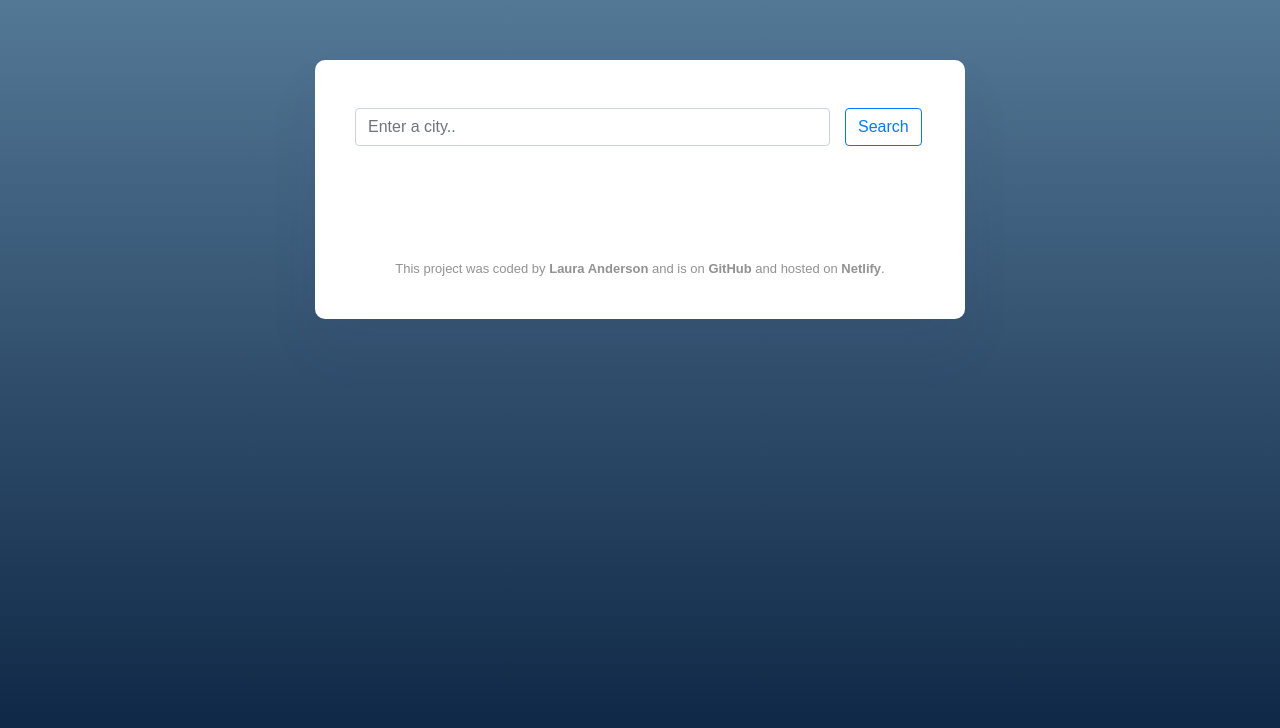
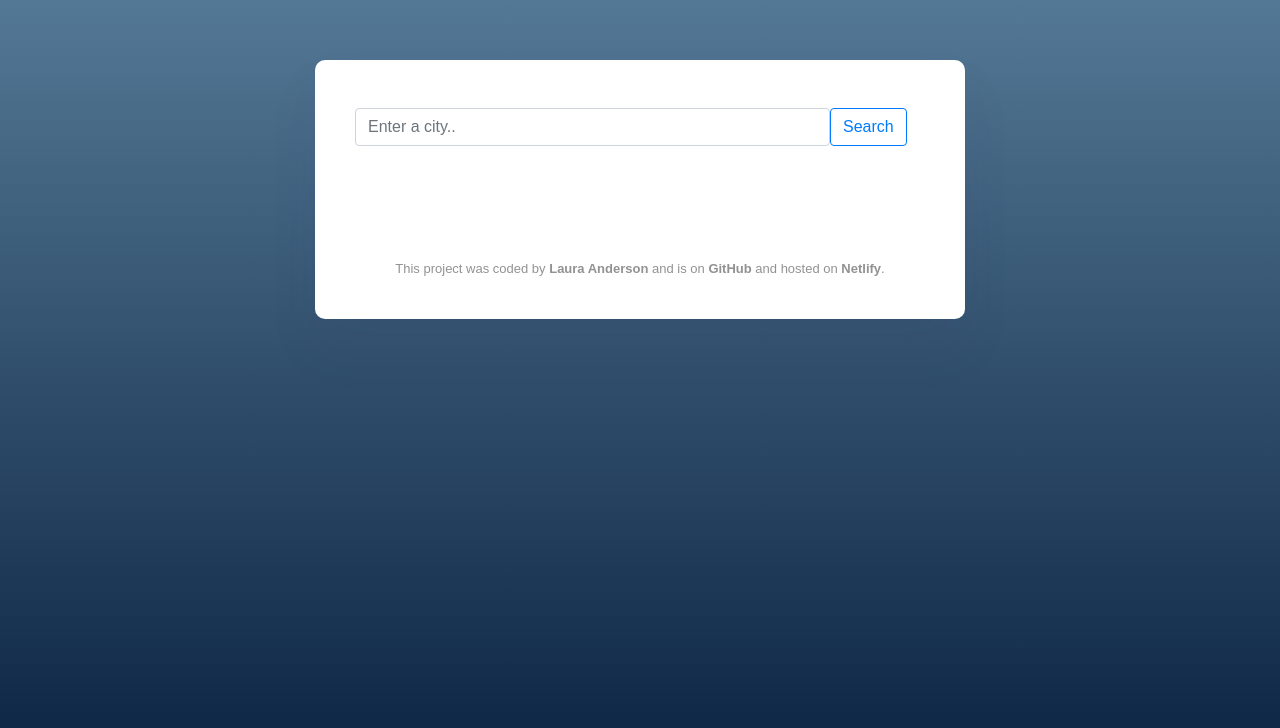
Before and after one commit to lauraanderson-projects/weather-app-responsive, a plain HTML site: page index.html in a window 1280 px wide. Drawn offline with nearby package versions, Linux system fonts and the light colour scheme; no server answers.

Commit message:
small response change

```diff
--- a/index.html
+++ b/index.html
@@ -44,7 +44,7 @@
                     class="form-control"
                   />
                 </div>
-                <div class="col-sm-2 text-center mt-2">
+                <div class="col-sm-2 text-left mt-2 p-0">
                   <button type="submit" class="btn btn-outline-primary">
                     Search
                   </button>
```
